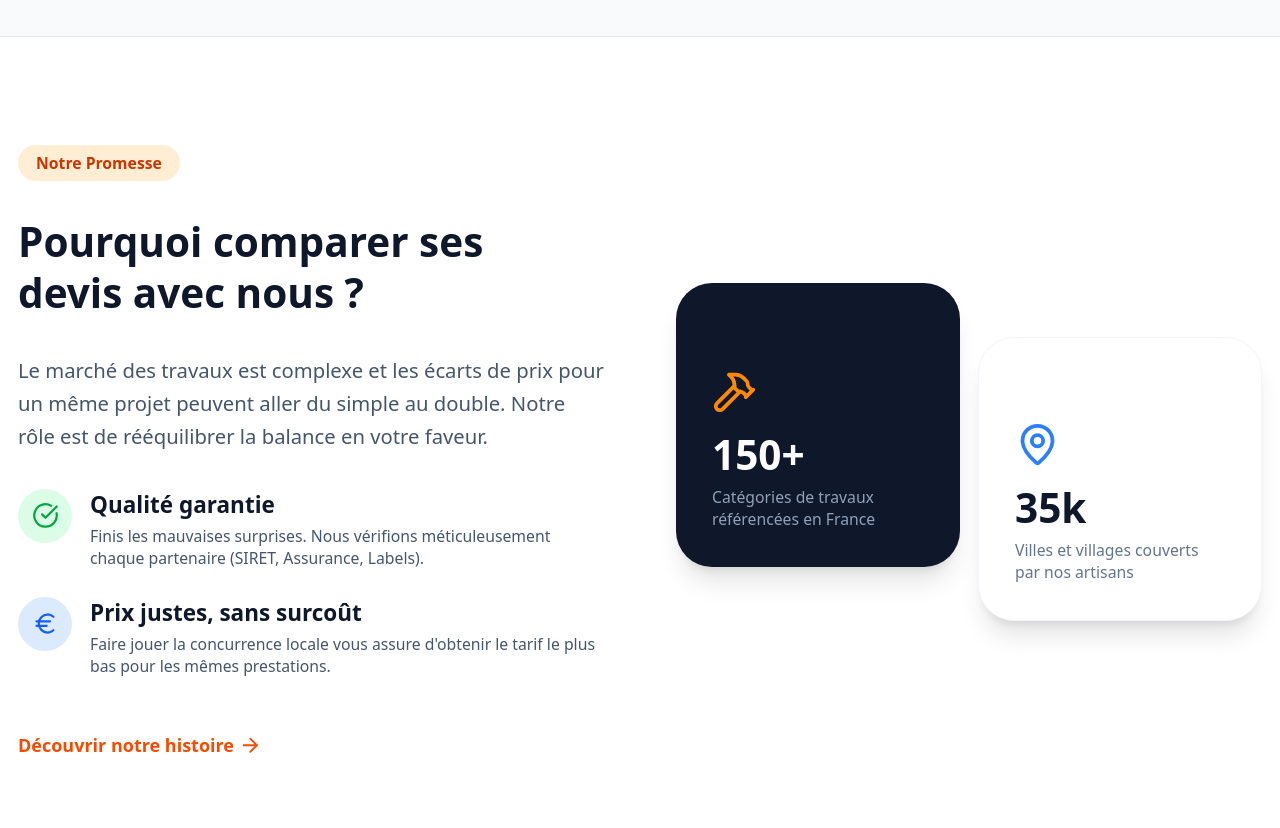
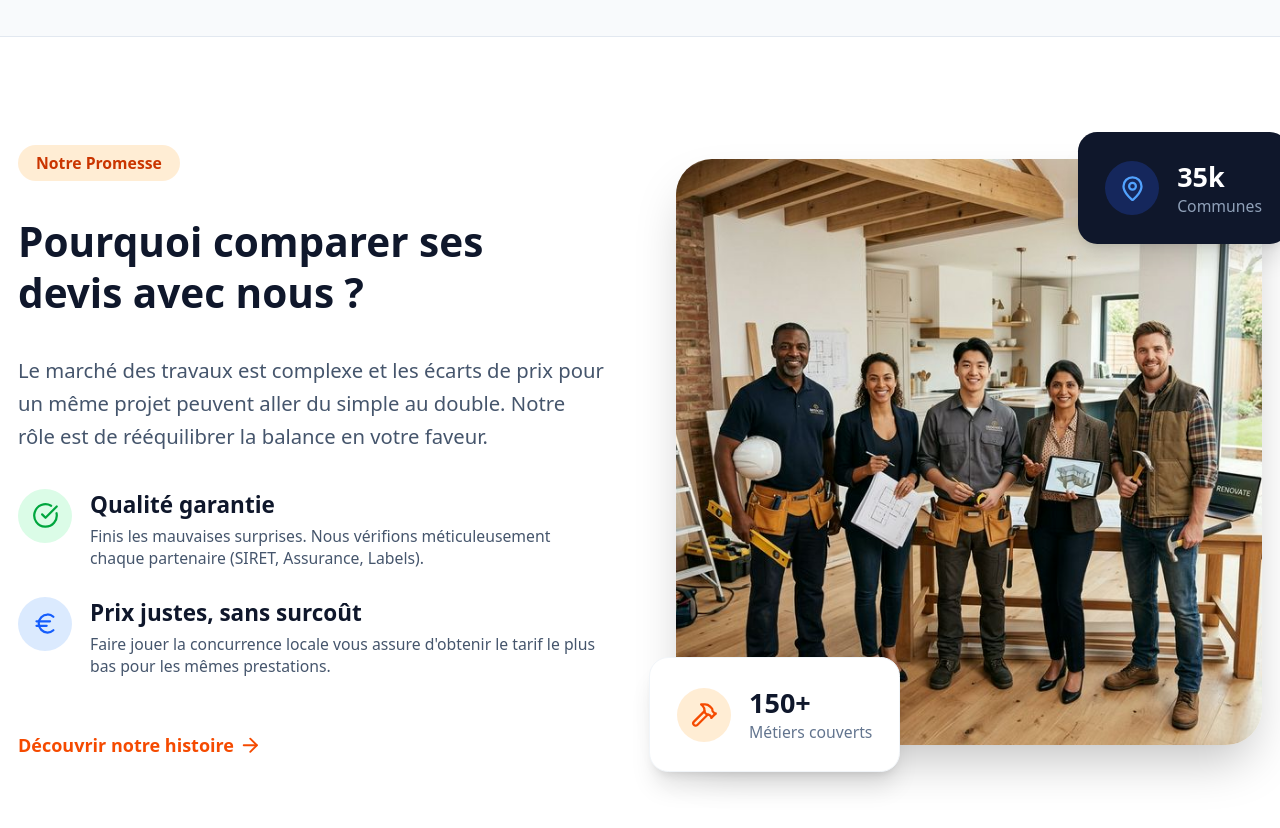
Before and after one commit to baguettecroissant/comparateur-devis.fr, a Next.js app: page / in a window 1280 px wide. Shown: the part 2860-3688 px from the top of the page. Built offline with nearby package versions, Linux system fonts and the light colour scheme.

Commit message:
feat(ui): add premium hero image to about us sections

```diff
--- a/src/app/page.tsx
+++ b/src/app/page.tsx
@@ -5,6 +5,7 @@ import { Accordion, AccordionContent, AccordionItem, AccordionTrigger } from "@/
 import { CategoriesGrid } from "@/components/features/CategoriesGrid";
 import { MobileStickyCta } from "@/components/ui/MobileStickyCta";
 import { Metadata } from "next";
+import Image from "next/image";
 
 export const metadata: Metadata = {
   title: 'Comparateur de Devis Artisan | Obtenez jusqu\'à 3 devis gratuits',
@@ -162,17 +163,34 @@ export default function Home() {
             </div>
 
             <div className="lg:w-1/2 w-full">
-                <div className="grid grid-cols-2 gap-4 relative">
-                    <div className="absolute inset-0 bg-gradient-to-tr from-orange-400 to-amber-300 rounded-[2rem] transform rotate-3 scale-105 opacity-20 -z-10 blur-xl"></div>
-                    <div className="bg-slate-900 text-white p-8 rounded-[2rem] aspect-square flex flex-col justify-end shadow-xl">
-                        <Hammer className="w-10 h-10 text-orange-400 mb-4" />
-                        <div className="text-4xl font-extrabold mb-2">150+</div>
-                        <div className="text-slate-400 text-sm">Catégories de travaux référencées en France</div>
+                <div className="relative">
+                    <div className="absolute inset-0 bg-gradient-to-tr from-orange-400 to-amber-300 rounded-[2rem] transform rotate-3 scale-102 opacity-20 -z-10 blur-xl"></div>
+                    <Image
+                        src="/images/about-team.png"
+                        alt="Notre équipe d'experts et artisans partenaires"
+                        width={600}
+                        height={600}
+                        className="rounded-[2rem] shadow-2xl object-cover w-full aspect-square"
+                    />
+
+                    {/* Floating badges */}
+                    <div className="absolute -bottom-6 -left-2 sm:-left-6 bg-white p-4 sm:p-6 rounded-2xl shadow-xl border border-slate-100 flex items-center gap-3 sm:gap-4">
+                        <div className="bg-orange-100 text-orange-600 p-2 sm:p-3 rounded-full">
+                            <Hammer className="w-5 h-5 sm:w-6 sm:h-6" />
+                        </div>
+                        <div>
+                            <div className="text-xl sm:text-2xl font-extrabold text-slate-900">150+</div>
+                            <div className="text-slate-500 text-xs sm:text-sm">Métiers couverts</div>
+                        </div>
                     </div>
-                    <div className="bg-white border border-slate-100 p-8 rounded-[2rem] aspect-square flex flex-col justify-end shadow-xl mt-12">
-                        <MapPin className="w-10 h-10 text-blue-500 mb-4" />
-                        <div className="text-4xl font-extrabold text-slate-900 mb-2">35k</div>
-                        <div className="text-slate-500 text-sm">Villes et villages couverts par nos artisans</div>
+                    <div className="absolute -top-6 -right-2 sm:-right-6 bg-slate-900 p-4 sm:p-6 rounded-2xl shadow-xl flex items-center gap-3 sm:gap-4">
+                        <div className="bg-blue-900/50 text-blue-400 p-2 sm:p-3 rounded-full">
+                            <MapPin className="w-5 h-5 sm:w-6 sm:h-6" />
+                        </div>
+                        <div>
+                            <div className="text-xl sm:text-2xl font-extrabold text-white">35k</div>
+                            <div className="text-slate-400 text-xs sm:text-sm">Communes</div>
+                        </div>
                     </div>
                 </div>
             </div>
--- a/src/app/qui-sommes-nous/page.tsx
+++ b/src/app/qui-sommes-nous/page.tsx
@@ -2,6 +2,7 @@ import { Metadata } from 'next';
 import Link from 'next/link';
 import { ShieldCheck, Target, Users, MapPin, Wrench, ArrowRight, Award, Zap } from 'lucide-react';
 import { Button } from '@/components/ui/button';
+import Image from 'next/image';
 
 export const metadata: Metadata = {
     title: "Qui Sommes-Nous ? | Comparateur-Devis.fr",
@@ -59,7 +60,18 @@ export default function QuiSommesNousPage() {
 
                     {/* Left Body */}
                     <div className="md:col-span-2 prose prose-lg prose-slate max-w-none">
-                        <h2 className="text-3xl font-bold text-slate-900 mb-6">Notre Histoire et notre Vision</h2>
+                        <div className="mb-10 rounded-3xl overflow-hidden shadow-2xl relative">
+                            <Image
+                                src="/images/about-team.png"
+                                alt="L'équipe Comparateur-Devis et ses artisans partenaires"
+                                width={800}
+                                height={400}
+                                className="w-full h-[400px] object-cover m-0"
+                            />
+                            <div className="absolute inset-0 border-4 border-white/10 rounded-3xl mix-blend-overlay pointer-events-none"></div>
+                        </div>
+
+                        <h2 className="text-3xl font-bold text-slate-900 mb-6 mt-0">Notre Histoire et notre Vision</h2>
                         <p>
                             Lancé par des passionnés du web et de l'habitat, <strong>Comparateur-Devis.fr</strong> est né d'un constat partagé par de nombreux Français : il est souvent difficile de trouver le bon artisan, de vérifier ses qualifications, et surtout, d'être sûr de payer le <em>juste prix</em>.
                         </p>
```
Also changed, not shown: public/images/about-team.png (added).
